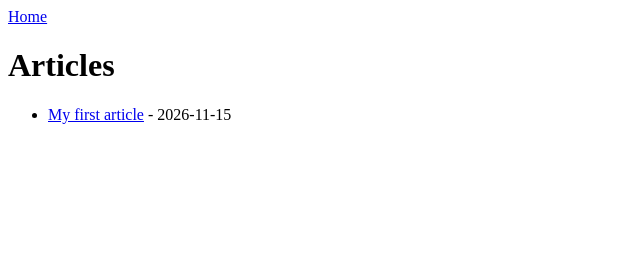
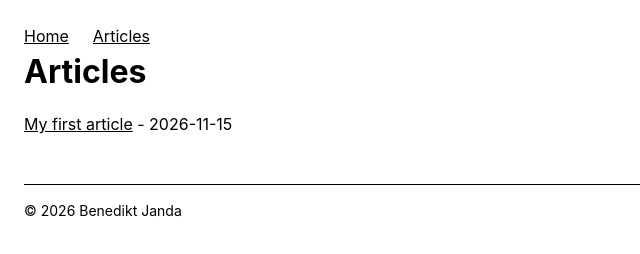
Before and after one commit to Ben-Janda/Personal-website, an Astro site: page /articles in a window 1280 px wide. Shown: the whole page, without its empty margins (0-640 px from the left). Built offline with nearby package versions, Linux system fonts and the light colour scheme; Astro itself is replaced by a stand-in of ours.

Commit message:
Added layout

```diff
--- /dev/null
+++ b/src/layouts/Layout.astro
@@ -0,0 +1,36 @@
+---
+import '../styles/global.css';
+
+interface Props {
+    title: string;
+}
+
+const { title } = Astro.props;
+const base = import.meta.env.BASE_URL.replace(/\/$/, '');
+---
+<html lang="en">
+    <head>
+        <meta charset="utf-8" />
+        <meta name="viewport" content="width=device-width, initial-scale=1" />
+        <link rel="icon" type="image/svg+xml" href="{`${base}/favicon.svg`}" />
+        <link rel="stylesheet" href="https://cdn.jsdelivr.net/npm/katex@0.16.11/dist/katex.min.css" />
+        <title>{title}</title>
+    </head>
+    <body class="mx-auto max-w-3x1 p-6">
+        <header class=""mb-8 border-b pb-4>
+            <nav class="flex gap-6">
+                <a href={`${base}/`}>Home</a>
+                <a href={`${base}/articles/`}>Articles</a>
+                <!-- later: <a href={`${base}/resume/`}>Resume</a> -->
+            </nav>
+        </header>
+
+        <main>
+            <slot />
+        </main>
+
+        <footer class="mt-12 border-t pt-4 text-sm">
+            © {new Date().getFullYear()} Benedikt Janda
+        </footer>
+    </body>
+</html>
--- a/src/pages/articles/[id].astro
+++ b/src/pages/articles/[id].astro
@@ -1,5 +1,6 @@
 ---
 import type { GetStaticPaths } from "astro";
+import Layout from "../../layouts/Layout.astro";
 import { getCollection, render } from 'astro:content';
 
 export async function getStaticPaths() {
@@ -15,6 +16,15 @@ const { Content } = await render(article);
 const base = import.meta.env.BASE_URL.replace(/\/$/, '');
 ---
 
+<Layout title={article.data.title}>
+    <h1>{article.data.title}</h1>
+    <p>{article.data.date.toISOString().slice(0, 10)}</p>
+    <div class="article">
+        <Content />
+    </div>
+</Layout>
+
+<!--
 <html lang="en">
     <head>
         <meta charset="utf-8" />
@@ -27,4 +37,4 @@ const base = import.meta.env.BASE_URL.replace(/\/$/, '');
         <p>{article.data.date.toISOString().slice(0, 10)}</p>
         <Content />
     </body>
-</html>
+</html> -->
--- a/src/pages/articles/index.astro
+++ b/src/pages/articles/index.astro
@@ -1,11 +1,26 @@
 ---
 import { getCollection } from "astro:content";
+import Layout from "../../layouts/Layout.astro";
+
 const base = import.meta.env.BASE_URL.replace(/\/$/, '');
 const articles = (await getCollection('articles')).sort(
     (a, b) => b.data.date.getTime() - a.data.date.getTime()
 );
 ---
-<html lang="en">
+
+<Layout title="Articles">
+    <h1>Articles</h1>
+    <ul>
+        {articles.map((a) => (
+            <li>
+                <a href={`${base}/articles/${a.id}/`}>{a.data.title}</a>
+                - {a.data.date.toISOString().slice(0, 10)}
+            </li>
+        ))}
+    </ul>
+</Layout>
+
+<!-- <html lang="en">
     <head>
         <meta charset="utf-8" />
         <title>Articles</title>
@@ -22,4 +37,4 @@ const articles = (await getCollection('articles')).sort(
             ))}
         </ul>
     </body>
-</html>
+</html> -->
--- a/src/pages/index.astro
+++ b/src/pages/index.astro
@@ -1,13 +1,19 @@
 ---
 // Importing TailWind
 import '../styles/global.css'
+import Layout from '../layouts/Layout.astro';
 
 const base = import.meta.env.BASE_URL.replace(/\/$/, '');
 const jmeno = "Benedikt Janda";
 const dovednosti = ["Fyzika", "Python"];
 ---
 
-<html lang="en">
+<Layout title="Home">
+	<h1>Benedikt Janda</h1>
+	<p>Short intro about me and my research.</p>
+</Layout>
+
+<!-- <html lang="en">
 	<head>
 		<meta charset="utf-8" />
 		<link rel="icon" type="image/svg+xml" href="/favicon.svg" />
@@ -28,4 +34,4 @@ const dovednosti = ["Fyzika", "Python"];
       	</ul>
     </main>
   </body>
-</html>
+</html> -->
--- a/src/styles/global.css
+++ b/src/styles/global.css
@@ -1 +1,10 @@
 @import "tailwindcss";
+
+h1 { font-size: 2rem; font-weight: 700; margin-bottom: 1rem; }
+a { text-decoration: underline; }
+
+.article h2 { font-size: 1.5rem; font-weight: 700; margin: 1.5rem 0 0.5rem; }
+.article h3 { font-size: 1.2rem; font-weight: 700; margin: 1.2rem 0 0.5rem; }
+.article p { margin: 1rem 0; }
+.article ul { list-style: disc; padding-left: 1.5rem; }
+.aritcle ol { list-style: decimal; padding-left: 1.5rem; }
```
